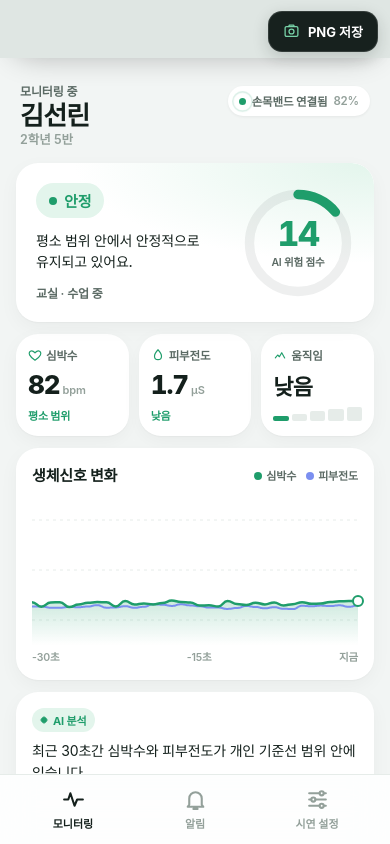
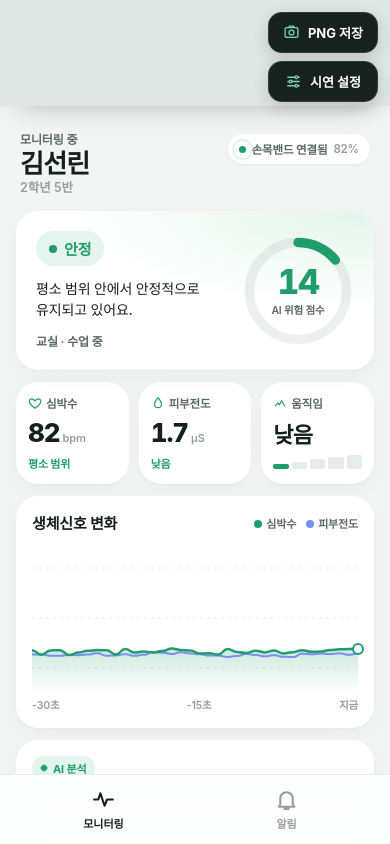
Before and after one commit to Goldhobbang/AutismResearch, a plain HTML site: page prototype/index.html in a window 390 px wide. Drawn offline with nearby package versions, Linux system fonts and the light colour scheme; a web font is replaced by a local one.

Commit message:
Move demo settings beside PNG export

```diff
--- a/prototype/index.html
+++ b/prototype/index.html
@@ -161,13 +161,18 @@
   <nav class="tabbar">
     <button class="tab on" data-go="home"><svg viewBox="0 0 24 24"><path d="M3 12h4l2-6 4 12 2.500-6H21"/></svg><span>모니터링</span></button>
     <button class="tab" data-go="alerts"><svg viewBox="0 0 24 24"><path d="M6 17V11a6 6 0 0 1 12 0v6l1.500 2h-15zM10 21h4"/></svg><span>알림</span><u id="tabBadge"></u></button>
-    <button class="tab" data-go="demo"><svg viewBox="0 0 24 24"><path d="M4 6h10M18 6h2M4 12h2M10 12h10M4 18h10M18 18h2"/><circle cx="16" cy="6" r="2"/><circle cx="8" cy="12" r="2"/><circle cx="16" cy="18" r="2"/></svg><span>시연 설정</span></button>
   </nav>
 </main>
-  <button class="save-png" id="savePng" type="button" aria-label="앱 화면을 PNG로 저장">
-    <svg viewBox="0 0 24 24" aria-hidden="true"><rect x="3" y="5" width="18" height="14" rx="2"/><circle cx="12" cy="12" r="3.5"/><path d="M8 5l1-2h6l1 2"/></svg>
-    <span>PNG 저장</span>
-  </button>
+  <div class="device-actions">
+    <button class="save-png" id="savePng" type="button" aria-label="앱 화면을 PNG로 저장">
+      <svg viewBox="0 0 24 24" aria-hidden="true"><rect x="3" y="5" width="18" height="14" rx="2"/><circle cx="12" cy="12" r="3.5"/><path d="M8 5l1-2h6l1 2"/></svg>
+      <span>PNG 저장</span>
+    </button>
+    <button class="demo-shortcut" type="button" data-go="demo" aria-label="시연 설정 열기">
+      <svg viewBox="0 0 24 24" aria-hidden="true"><path d="M4 6h10M18 6h2M4 12h2M10 12h10M4 18h10M18 18h2"/><circle cx="16" cy="6" r="2"/><circle cx="8" cy="12" r="2"/><circle cx="16" cy="18" r="2"/></svg>
+      <span>시연 설정</span>
+    </button>
+  </div>
   </div>
   </div>
   <p class="save-status" id="savePngStatus" role="status" aria-live="polite"></p>
--- a/prototype/style.css
+++ b/prototype/style.css
@@ -13,16 +13,17 @@ html,body{height:100%}
 body{font-family:var(--font);color:var(--ink);background:#dfe6e3;letter-spacing:-.01em;-webkit-font-smoothing:antialiased}
 button{font:inherit;color:inherit;background:none;border:0;cursor:pointer;text-align:left}
 button:focus-visible{outline:2px solid var(--blue);outline-offset:2px}
-.stage{min-height:100dvh;display:flex;align-items:flex-start;justify-content:center;padding-top:58px}
-.device-frame{position:relative;width:100%;height:calc(100dvh - 58px)}
+.stage{min-height:100dvh;display:flex;align-items:flex-start;justify-content:center;padding-top:106px}
+.device-frame{position:relative;width:100%;height:calc(100dvh - 106px)}
 .phone{position:relative;width:100%;height:100%;background:var(--bg);overflow:hidden;
   transition:background .8s}
-.save-png{position:absolute;z-index:90;top:-47px;right:12px;display:inline-flex;align-items:center;gap:8px;
+.device-actions{position:absolute;z-index:90;top:-94px;right:12px;display:flex;flex-direction:column;align-items:stretch;gap:8px}
+.save-png,.demo-shortcut{display:inline-flex;align-items:center;justify-content:center;gap:8px;
   padding:10px 14px;border:1px solid rgba(255,255,255,.12);border-radius:14px;background:#17211e;color:#fff;
   box-shadow:0 5px 16px rgba(20,32,28,.18);font-size:13px;font-weight:700;white-space:nowrap;transition:transform .15s,background .2s}
-.save-png svg{width:17px;height:17px;fill:none;stroke:#78d3a8;stroke-width:1.8;stroke-linecap:round;stroke-linejoin:round}
-.save-png:hover{background:#25352e}
-.save-png:active{transform:scale(.97)}
+.save-png svg,.demo-shortcut svg{width:17px;height:17px;fill:none;stroke:#78d3a8;stroke-width:1.8;stroke-linecap:round;stroke-linejoin:round}
+.save-png:hover,.demo-shortcut:hover{background:#25352e}
+.save-png:active,.demo-shortcut:active{transform:scale(.97)}
 .save-png:disabled{cursor:wait;opacity:.75}
 .save-status{position:fixed;z-index:100;left:50%;bottom:22px;max-width:calc(100vw - 32px);padding:11px 16px;border-radius:14px;
   background:#17211e;color:#fff;font-size:13px;font-weight:600;text-align:center;box-shadow:0 8px 24px rgba(20,32,28,.2);
@@ -35,11 +36,11 @@ button:focus-visible{outline:2px solid var(--blue);outline-offset:2px}
   .phone{border-radius:44px;box-shadow:0 0 0 10px #17211e,0 30px 80px rgba(20,32,28,.3)}
 }
 @media(min-width:700px) and (max-width:899px){
-  .stage{align-items:flex-start;padding-top:58px}
-  .device-frame{height:calc(100dvh - 58px)}
+  .stage{align-items:flex-start;padding-top:106px}
+  .device-frame{height:calc(100dvh - 106px)}
 }
 @media(min-width:900px){
-  .save-png{top:-10px;right:auto;left:calc(100% + 26px)}
+  .device-actions{top:0;right:auto;left:calc(100% + 26px)}
 }
 .phone[data-state=safe]{--accent:var(--safe);--accent-bg:var(--safe-bg)}
 .phone[data-state=warn]{--accent:var(--warn);--accent-bg:var(--warn-bg)}
```
